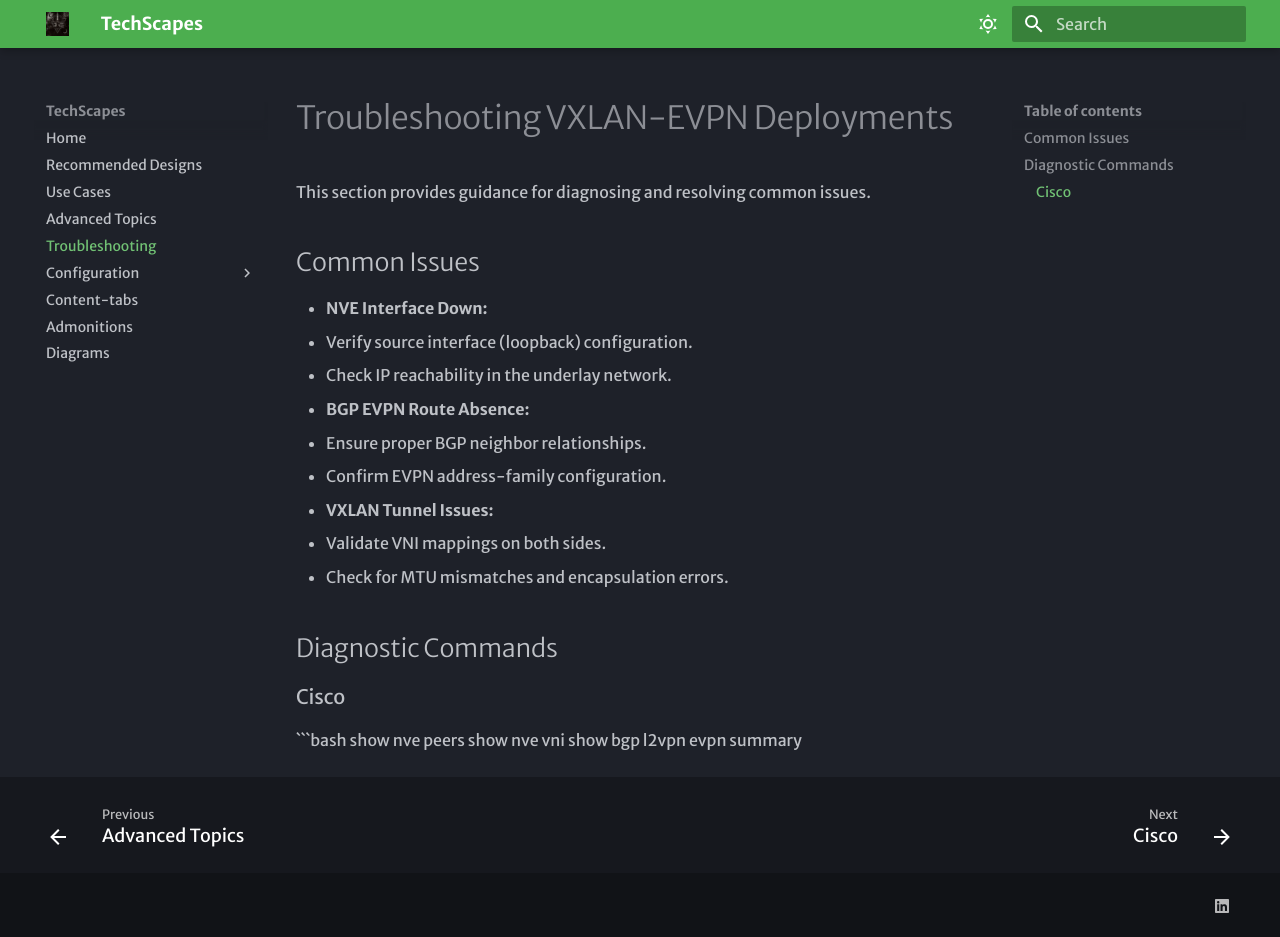
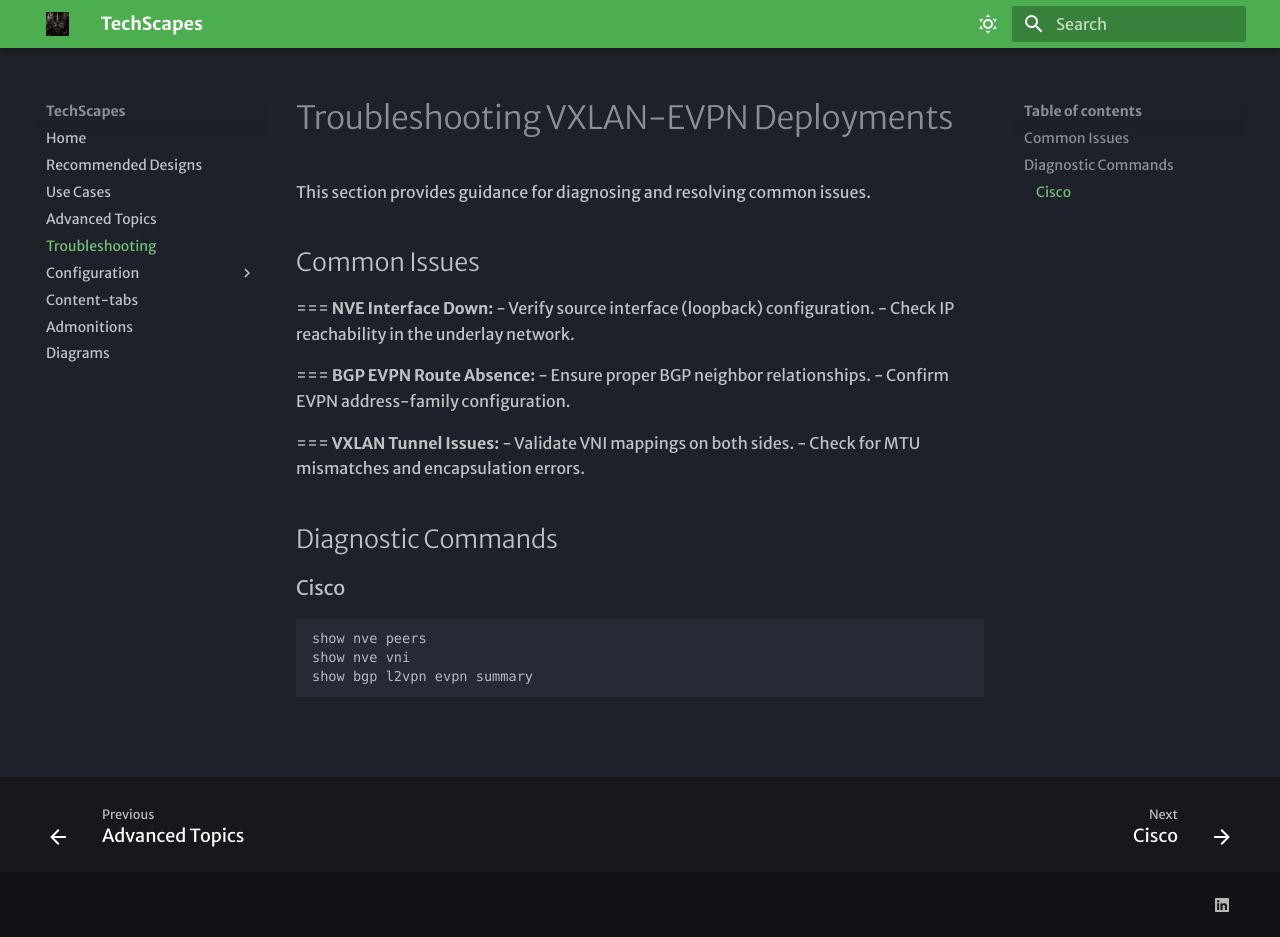
Before and after one commit to wulfitect/mkdocs-site, an MkDocs documentation site: the page built from docs/troubleshooting.md, in a window 1280 px wide and 937 px high. Built offline with MkDocs 1.6.1 and Material for MkDocs 9.7.7, drawn with Linux system fonts in a browser that asks for light colours; some web fonts are replaced.

````diff
--- a/docs/troubleshooting.md
+++ b/docs/troubleshooting.md
@@ -4,13 +4,15 @@ This section provides guidance for diagnosing and resolving common issues.
 
 ## Common Issues
 
-- **NVE Interface Down:**
+=== **NVE Interface Down:**
   - Verify source interface (loopback) configuration.
   - Check IP reachability in the underlay network.
-- **BGP EVPN Route Absence:**
+
+=== **BGP EVPN Route Absence:**
   - Ensure proper BGP neighbor relationships.
   - Confirm EVPN address-family configuration.
-- **VXLAN Tunnel Issues:**
+
+=== **VXLAN Tunnel Issues:**
   - Validate VNI mappings on both sides.
   - Check for MTU mismatches and encapsulation errors.
 
@@ -22,3 +24,4 @@ This section provides guidance for diagnosing and resolving common issues.
 show nve peers
 show nve vni
 show bgp l2vpn evpn summary
+```
````
